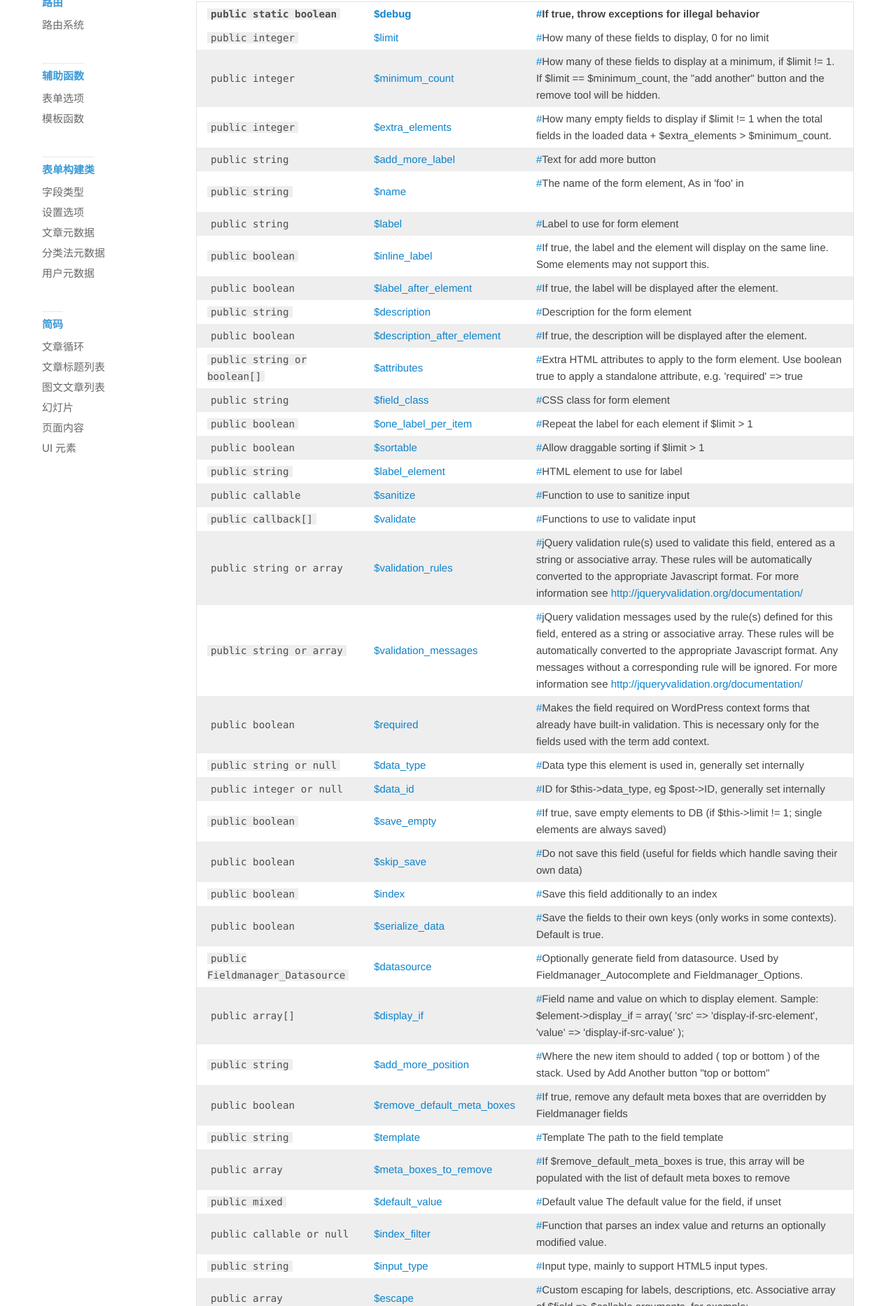
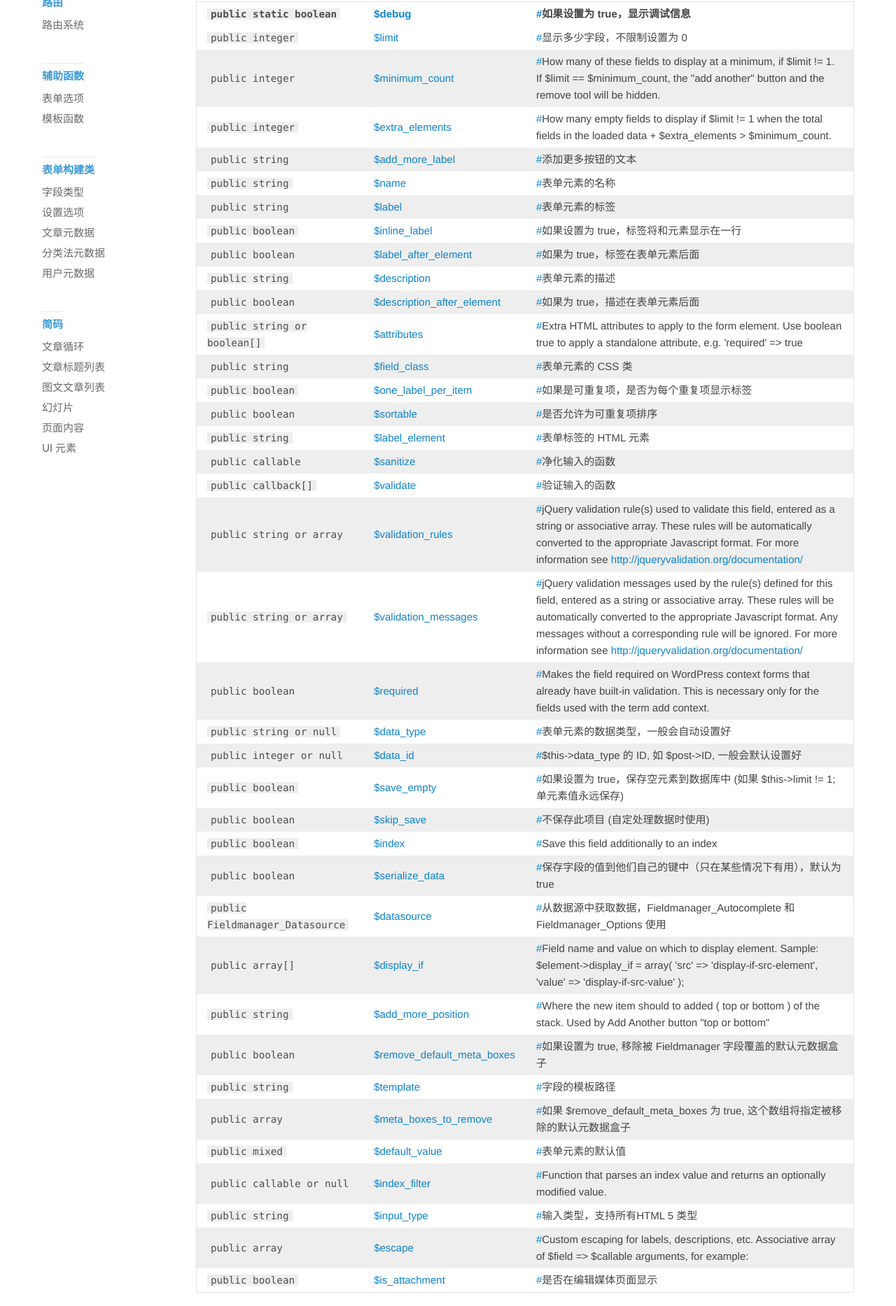
Before and after one commit to iwillhappy1314/wizhi-cms-doc, a plain HTML site: page docs/forms/form.html in a window 1280 px wide. Shown: the part 364-2231 px from the top of the page at 70% size. Drawn offline with Linux system fonts and the light colour scheme.

Commit message:
Update 2017-07-04T03:22:05.070Z

```diff
--- a/docs/forms/form.html
+++ b/docs/forms/form.html
@@ -9,14 +9,14 @@
 <tr>
 <th><code>public static boolean</code></th>
 <th><a href="http://api.fieldmanager.org/source-class-Fieldmanager_Field.html#12-16">$debug</a></th>
-<th><a href="http://api.fieldmanager.org/class-Fieldmanager_Field.html#$debug">#</a>If true, throw exceptions for illegal behavior</th>
+<th><a href="http://api.fieldmanager.org/class-Fieldmanager_Field.html#$debug">#</a>如果设置为 true，显示调试信息</th>
 </tr>
 </thead>
 <tbody>
 <tr>
 <td><code>public integer</code></td>
 <td><a href="http://api.fieldmanager.org/source-class-Fieldmanager_Field.html#18-22">$limit</a></td>
-<td><a href="http://api.fieldmanager.org/class-Fieldmanager_Field.html#$limit">#</a>How many of these fields to display, 0 for no limit</td>
+<td><a href="http://api.fieldmanager.org/class-Fieldmanager_Field.html#$limit">#</a>显示多少字段，不限制设置为 0</td>
 </tr>
 <tr>
 <td><code>public integer</code></td>
@@ -31,37 +31,37 @@
 <tr>
 <td><code>public string</code></td>
 <td><a href="http://api.fieldmanager.org/source-class-Fieldmanager_Field.html#47-51">$add_more_label</a></td>
-<td><a href="http://api.fieldmanager.org/class-Fieldmanager_Field.html#$add_more_label">#</a>Text for add more button</td>
+<td><a href="http://api.fieldmanager.org/class-Fieldmanager_Field.html#$add_more_label">#</a>添加更多按钮的文本</td>
 </tr>
 <tr>
 <td><code>public string</code></td>
 <td><a href="http://api.fieldmanager.org/source-class-Fieldmanager_Field.html#53-57">$name</a></td>
-<td><a href="http://api.fieldmanager.org/class-Fieldmanager_Field.html#$name">#</a>The name of the form element, As in &#39;foo&#39; in <input name="foo"></td>
+<td><a href="http://api.fieldmanager.org/class-Fieldmanager_Field.html#$name">#</a>表单元素的名称</td>
 </tr>
 <tr>
 <td><code>public string</code></td>
 <td><a href="http://api.fieldmanager.org/source-class-Fieldmanager_Field.html#59-63">$label</a></td>
-<td><a href="http://api.fieldmanager.org/class-Fieldmanager_Field.html#$label">#</a>Label to use for form element</td>
+<td><a href="http://api.fieldmanager.org/class-Fieldmanager_Field.html#$label">#</a>表单元素的标签</td>
 </tr>
 <tr>
 <td><code>public boolean</code></td>
 <td><a href="http://api.fieldmanager.org/source-class-Fieldmanager_Field.html#65-69">$inline_label</a></td>
-<td><a href="http://api.fieldmanager.org/class-Fieldmanager_Field.html#$inline_label">#</a>If true, the label and the element will display on the same line. Some elements may not support this.</td>
+<td><a href="http://api.fieldmanager.org/class-Fieldmanager_Field.html#$inline_label">#</a>如果设置为 true，标签将和元素显示在一行</td>
 </tr>
 <tr>
 <td><code>public boolean</code></td>
 <td><a href="http://api.fieldmanager.org/source-class-Fieldmanager_Field.html#71-75">$label_after_element</a></td>
-<td><a href="http://api.fieldmanager.org/class-Fieldmanager_Field.html#$label_after_element">#</a>If true, the label will be displayed after the element.</td>
+<td><a href="http://api.fieldmanager.org/class-Fieldmanager_Field.html#$label_after_element">#</a>如果为 true，标签在表单元素后面</td>
 </tr>
 <tr>
 <td><code>public string</code></td>
 <td><a href="http://api.fieldmanager.org/source-class-Fieldmanager_Field.html#77-81">$description</a></td>
-<td><a href="http://api.fieldmanager.org/class-Fieldmanager_Field.html#$description">#</a>Description for the form element</td>
+<td><a href="http://api.fieldmanager.org/class-Fieldmanager_Field.html#$description">#</a>表单元素的描述</td>
 </tr>
 <tr>
 <td><code>public boolean</code></td>
 <td><a href="http://api.fieldmanager.org/source-class-Fieldmanager_Field.html#83-87">$description_after_element</a></td>
-<td><a href="http://api.fieldmanager.org/class-Fieldmanager_Field.html#$description_after_element">#</a>If true, the description will be displayed after the element.</td>
+<td><a href="http://api.fieldmanager.org/class-Fieldmanager_Field.html#$description_after_element">#</a>如果为 true，描述在表单元素后面</td>
 </tr>
 <tr>
 <td><code>public string or boolean[]</code></td>
@@ -71,32 +71,32 @@
 <tr>
 <td><code>public string</code></td>
 <td><a href="http://api.fieldmanager.org/source-class-Fieldmanager_Field.html#95-99">$field_class</a></td>
-<td><a href="http://api.fieldmanager.org/class-Fieldmanager_Field.html#$field_class">#</a>CSS class for form element</td>
+<td><a href="http://api.fieldmanager.org/class-Fieldmanager_Field.html#$field_class">#</a>表单元素的 CSS 类</td>
 </tr>
 <tr>
 <td><code>public boolean</code></td>
 <td><a href="http://api.fieldmanager.org/source-class-Fieldmanager_Field.html#101-105">$one_label_per_item</a></td>
-<td><a href="http://api.fieldmanager.org/class-Fieldmanager_Field.html#$one_label_per_item">#</a>Repeat the label for each element if $limit &gt; 1</td>
+<td><a href="http://api.fieldmanager.org/class-Fieldmanager_Field.html#$one_label_per_item">#</a>如果是可重复项，是否为每个重复项显示标签</td>
 </tr>
 <tr>
 <td><code>public boolean</code></td>
 <td><a href="http://api.fieldmanager.org/source-class-Fieldmanager_Field.html#107-111">$sortable</a></td>
-<td><a href="http://api.fieldmanager.org/class-Fieldmanager_Field.html#$sortable">#</a>Allow draggable sorting if $limit &gt; 1</td>
+<td><a href="http://api.fieldmanager.org/class-Fieldmanager_Field.html#$sortable">#</a>是否允许为可重复项排序</td>
 </tr>
 <tr>
 <td><code>public string</code></td>
 <td><a href="http://api.fieldmanager.org/source-class-Fieldmanager_Field.html#113-117">$label_element</a></td>
-<td><a href="http://api.fieldmanager.org/class-Fieldmanager_Field.html#$label_element">#</a>HTML element to use for label</td>
+<td><a href="http://api.fieldmanager.org/class-Fieldmanager_Field.html#$label_element">#</a>表单标签的 HTML 元素</td>
 </tr>
 <tr>
 <td><code>public callable</code></td>
 <td><a href="http://api.fieldmanager.org/source-class-Fieldmanager_Field.html#119-123">$sanitize</a></td>
-<td><a href="http://api.fieldmanager.org/class-Fieldmanager_Field.html#$sanitize">#</a>Function to use to sanitize input</td>
+<td><a href="http://api.fieldmanager.org/class-Fieldmanager_Field.html#$sanitize">#</a>净化输入的函数</td>
 </tr>
 <tr>
 <td><code>public callback[]</code></td>
 <td><a href="http://api.fieldmanager.org/source-class-Fieldmanager_Field.html#125-129">$validate</a></td>
-<td><a href="http://api.fieldmanager.org/class-Fieldmanager_Field.html#$validate">#</a>Functions to use to validate input</td>
+<td><a href="http://api.fieldmanager.org/class-Fieldmanager_Field.html#$validate">#</a>验证输入的函数</td>
 </tr>
 <tr>
 <td><code>public string or array</code></td>
@@ -116,22 +116,22 @@
 <tr>
 <td><code>public string or null</code></td>
 <td><a href="http://api.fieldmanager.org/source-class-Fieldmanager_Field.html#155-159">$data_type</a></td>
-<td><a href="http://api.fieldmanager.org/class-Fieldmanager_Field.html#$data_type">#</a>Data type this element is used in, generally set internally</td>
+<td><a href="http://api.fieldmanager.org/class-Fieldmanager_Field.html#$data_type">#</a>表单元素的数据类型，一般会自动设置好</td>
 </tr>
 <tr>
 <td><code>public integer or null</code></td>
 <td><a href="http://api.fieldmanager.org/source-class-Fieldmanager_Field.html#161-165">$data_id</a></td>
-<td><a href="http://api.fieldmanager.org/class-Fieldmanager_Field.html#$data_id">#</a>ID for $this-&gt;data_type, eg $post-&gt;ID, generally set internally</td>
+<td><a href="http://api.fieldmanager.org/class-Fieldmanager_Field.html#$data_id">#</a>$this-&gt;data_type 的 ID, 如 $post-&gt;ID, 一般会默认设置好</td>
 </tr>
 <tr>
 <td><code>public boolean</code></td>
 <td><a href="http://api.fieldmanager.org/source-class-Fieldmanager_Field.html#167-171">$save_empty</a></td>
-<td><a href="http://api.fieldmanager.org/class-Fieldmanager_Field.html#$save_empty">#</a>If true, save empty elements to DB (if $this-&gt;limit != 1; single elements are always saved)</td>
+<td><a href="http://api.fieldmanager.org/class-Fieldmanager_Field.html#$save_empty">#</a>如果设置为 true，保存空元素到数据库中 (如果 $this-&gt;limit != 1; 单元素值永远保存)</td>
 </tr>
 <tr>
 <td><code>public boolean</code></td>
 <td><a href="http://api.fieldmanager.org/source-class-Fieldmanager_Field.html#173-177">$skip_save</a></td>
-<td><a href="http://api.fieldmanager.org/class-Fieldmanager_Field.html#$skip_save">#</a>Do not save this field (useful for fields which handle saving their own data)</td>
+<td><a href="http://api.fieldmanager.org/class-Fieldmanager_Field.html#$skip_save">#</a>不保存此项目 (自定处理数据时使用)</td>
 </tr>
 <tr>
 <td><code>public boolean</code></td>
@@ -141,12 +141,12 @@
 <tr>
 <td><code>public boolean</code></td>
 <td><a href="http://api.fieldmanager.org/source-class-Fieldmanager_Field.html#185-190">$serialize_data</a></td>
-<td><a href="http://api.fieldmanager.org/class-Fieldmanager_Field.html#$serialize_data">#</a>Save the fields to their own keys (only works in some contexts). Default is true.</td>
+<td><a href="http://api.fieldmanager.org/class-Fieldmanager_Field.html#$serialize_data">#</a>保存字段的值到他们自己的键中（只在某些情况下有用），默认为 true</td>
 </tr>
 <tr>
 <td><code>public Fieldmanager_Datasource</code></td>
 <td><a href="http://api.fieldmanager.org/source-class-Fieldmanager_Field.html#192-196">$datasource</a></td>
-<td><a href="http://api.fieldmanager.org/class-Fieldmanager_Field.html#$datasource">#</a>Optionally generate field from datasource. Used by Fieldmanager_Autocomplete and Fieldmanager_Options.</td>
+<td><a href="http://api.fieldmanager.org/class-Fieldmanager_Field.html#$datasource">#</a>从数据源中获取数据，Fieldmanager_Autocomplete 和 Fieldmanager_Options 使用</td>
 </tr>
 <tr>
 <td><code>public array[]</code></td>
@@ -161,22 +161,22 @@
 <tr>
 <td><code>public boolean</code></td>
 <td><a href="http://api.fieldmanager.org/source-class-Fieldmanager_Field.html#215-219">$remove_default_meta_boxes</a></td>
-<td><a href="http://api.fieldmanager.org/class-Fieldmanager_Field.html#$remove_default_meta_boxes">#</a>If true, remove any default meta boxes that are overridden by Fieldmanager fields</td>
+<td><a href="http://api.fieldmanager.org/class-Fieldmanager_Field.html#$remove_default_meta_boxes">#</a>如果设置为 true, 移除被 Fieldmanager 字段覆盖的默认元数据盒子</td>
 </tr>
 <tr>
 <td><code>public string</code></td>
 <td><a href="http://api.fieldmanager.org/source-class-Fieldmanager_Field.html#221-225">$template</a></td>
-<td><a href="http://api.fieldmanager.org/class-Fieldmanager_Field.html#$template">#</a>Template The path to the field template</td>
+<td><a href="http://api.fieldmanager.org/class-Fieldmanager_Field.html#$template">#</a>字段的模板路径</td>
 </tr>
 <tr>
 <td><code>public array</code></td>
 <td><a href="http://api.fieldmanager.org/source-class-Fieldmanager_Field.html#227-231">$meta_boxes_to_remove</a></td>
-<td><a href="http://api.fieldmanager.org/class-Fieldmanager_Field.html#$meta_boxes_to_remove">#</a>If $remove_default_meta_boxes is true, this array will be populated with the list of default meta boxes to remove</td>
+<td><a href="http://api.fieldmanager.org/class-Fieldmanager_Field.html#$meta_boxes_to_remove">#</a>如果 $remove_default_meta_boxes 为 true, 这个数组将指定被移除的默认元数据盒子</td>
 </tr>
 <tr>
 <td><code>public mixed</code></td>
 <td><a href="http://api.fieldmanager.org/source-class-Fieldmanager_Field.html#233-237">$default_value</a></td>
-<td><a href="http://api.fieldmanager.org/class-Fieldmanager_Field.html#$default_value">#</a>Default value The default value for the field, if unset</td>
+<td><a href="http://api.fieldmanager.org/class-Fieldmanager_Field.html#$default_value">#</a>表单元素的默认值</td>
 </tr>
 <tr>
 <td><code>public callable or null</code></td>
@@ -186,7 +186,7 @@
 <tr>
 <td><code>public string</code></td>
 <td><a href="http://api.fieldmanager.org/source-class-Fieldmanager_Field.html#245-249">$input_type</a></td>
-<td><a href="http://api.fieldmanager.org/class-Fieldmanager_Field.html#$input_type">#</a>Input type, mainly to support HTML5 input types.</td>
+<td><a href="http://api.fieldmanager.org/class-Fieldmanager_Field.html#$input_type">#</a>输入类型，支持所有HTML 5 类型</td>
 </tr>
 <tr>
 <td><code>public array</code></td>
@@ -196,7 +196,7 @@
 <tr>
 <td><code>public boolean</code></td>
 <td><a href="http://api.fieldmanager.org/source-class-Fieldmanager_Field.html#291-295">$is_attachment</a></td>
-<td><a href="http://api.fieldmanager.org/class-Fieldmanager_Field.html#$is_attachment">#</a>Whether or not this field is present on the attachment edit screen</td>
+<td><a href="http://api.fieldmanager.org/class-Fieldmanager_Field.html#$is_attachment">#</a>是否在编辑媒体页面显示</td>
 </tr>
 </tbody>
 </table>
```
